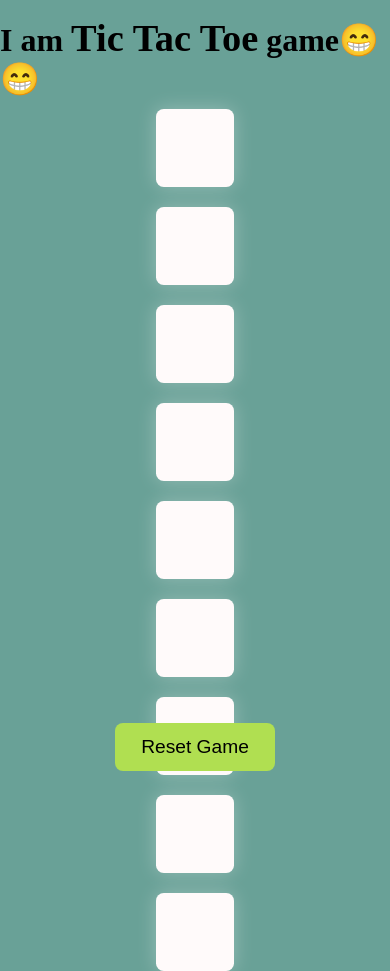
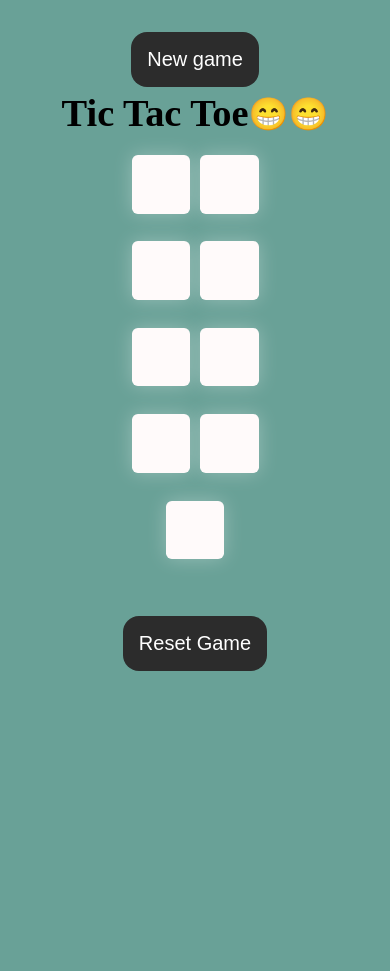
Before and after one commit to gulshanbauddh/TicTacToe-Game-, a plain HTML site: page index.html in a window 390 px wide. After the commit the page ends 844 px from the top, so only its background shows below. Drawn offline with Linux system fonts and the light colour scheme.

Commit message:
new change

```diff
--- a/index.html
+++ b/index.html
@@ -8,8 +8,13 @@
   </head>
 
   <body>
+    <main>
       <div class="game">
-      <h1>I am <b>Tic Tac Toe</b> game😁😁</h1>
+        <div class="msg-container hide">
+          <p id="msg-winner">Winner</p>
+        </div>
+        <button id="newGame">New game</button>
+        <h1><b>Tic Tac Toe</b>😁😁</h1>
         <div class="container">
           <button class="box"></button>
           <button class="box"></button>
@@ -24,5 +29,6 @@
         <button id="reset">Reset Game</button>
       </div>
       <script src="script.js"></script>
+    </main>
   </body>
 </html>
--- a/script.js
+++ b/script.js
@@ -1,5 +1,8 @@
 let boxs = document.querySelectorAll(".box");
 let resetBtn = document.querySelector("#reset");
+let newGameBtn=document.querySelector('#newGame');
+let msgContainer = document.querySelector('.msg-container');
+let msg=document.querySelector('#msg-winner')
 
 let turnO = true;
 const winPatterns = [
@@ -36,7 +39,7 @@ const checkWinner = () => {
     let pos3Val = boxs[pattern[2]].innerText;
     if (pos1Val != "" && pos2Val != "" && pos3Val != "") {
       if (pos1Val == pos2Val && pos2Val == pos3Val) {
-        alert("Winner");
+        console.log("winner", pos1Val);
       }
     }
   }
--- a/style.css
+++ b/style.css
@@ -1,10 +1,11 @@
 * {
   margin: 0;
   padding: 0;
-  background-color: #69a197;
   padding-top: 1vmin;
 }
-
+body {
+  background-color: #69a197;
+}
 h1 b {
   font-size: larger;
 }
@@ -44,12 +45,59 @@ h1 b {
 }
 
 #reset {
-  margin-top: 6vmin;
+  padding: 1rem;
+  font-size: 1.25rem;
+  background-color: #2c2c2c;
+  border-radius: 1rem;
   border: none;
-  background-color: rgb(176, 223, 81);
-  height: 3rem;
-  width: 10rem;
-  border-radius: 8px;
-  font-size: larger;
-  padding-bottom: 5px;
+  margin-top: 3rem;
+  border: none;
+  color: white;
 }
+#newGame {
+  padding: 1rem;
+  font-size: 1.25rem;
+  background-color: #2c2c2c;
+  border-radius: 1rem;
+  border: none;
+  color: white;
+  margin-top: 1rem;
+}
+
+#msg-winner {
+  color: white;
+  font-size: 50px;
+}
+@media only screen and (max-width: 1135px) {
+  .container {
+    margin-top: 2vmin;
+    display: flex;
+    flex-direction: row;
+    flex-wrap: wrap;
+    justify-content: center;
+    align-items: center;
+    gap: 10px;
+    height: 50vh;
+    width: 40vw;
+  }
+
+  .box {
+    height: 15vmin;
+    width: 15vmin;
+  }
+}
+@media only screen and (max-width: 376px) {
+  .container {
+    height: 50vh;
+    width: 65vw;
+  }
+
+  .box {
+    height: 19vmin;
+    width: 19vmin;
+  }
+}
+
+.hide{
+  display: none;
+}
```
Lines whose indentation alone changed are shown as unchanged.
